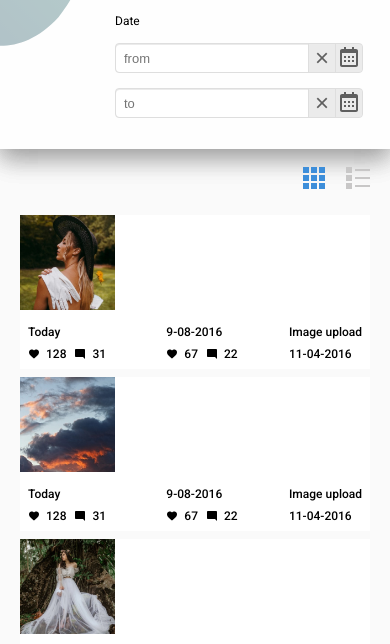
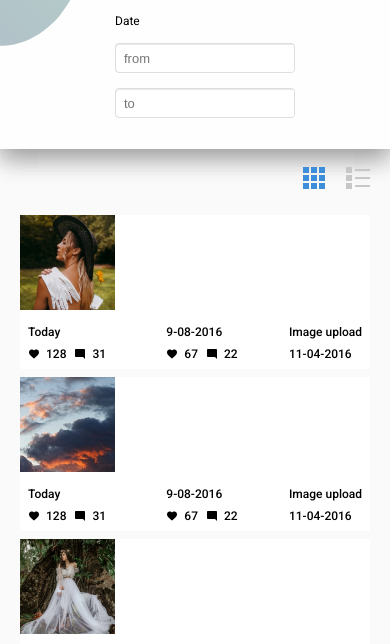
Before and after one commit to Dasha1005/Monblan, a plain HTML site: page index.html in a window 390 px wide. Shown: the part 200-844 px from the top of the page. Drawn offline with nearby package versions, Linux system fonts and the light colour scheme.

Commit message:
add adaptive

```diff
--- a/style.css
+++ b/style.css
@@ -436,6 +436,14 @@ input::placeholder{
     .posts {
         background-size: 8% auto;
     }
+
+    .header__form-container-1 {
+        margin-right: 0;
+    }
+
+    .header__form-container{
+        max-width: 180px;
+    }
 }
 
 @media screen and (max-width: 640px){
```
